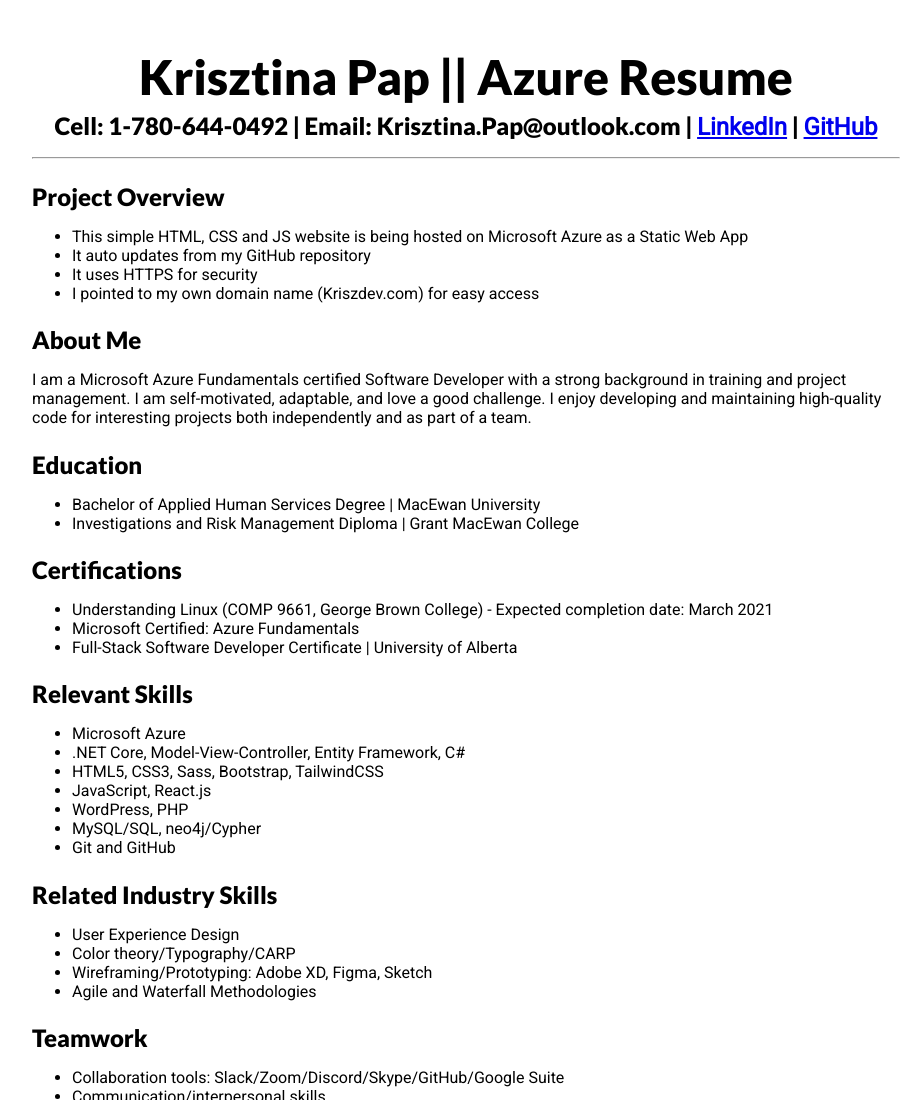
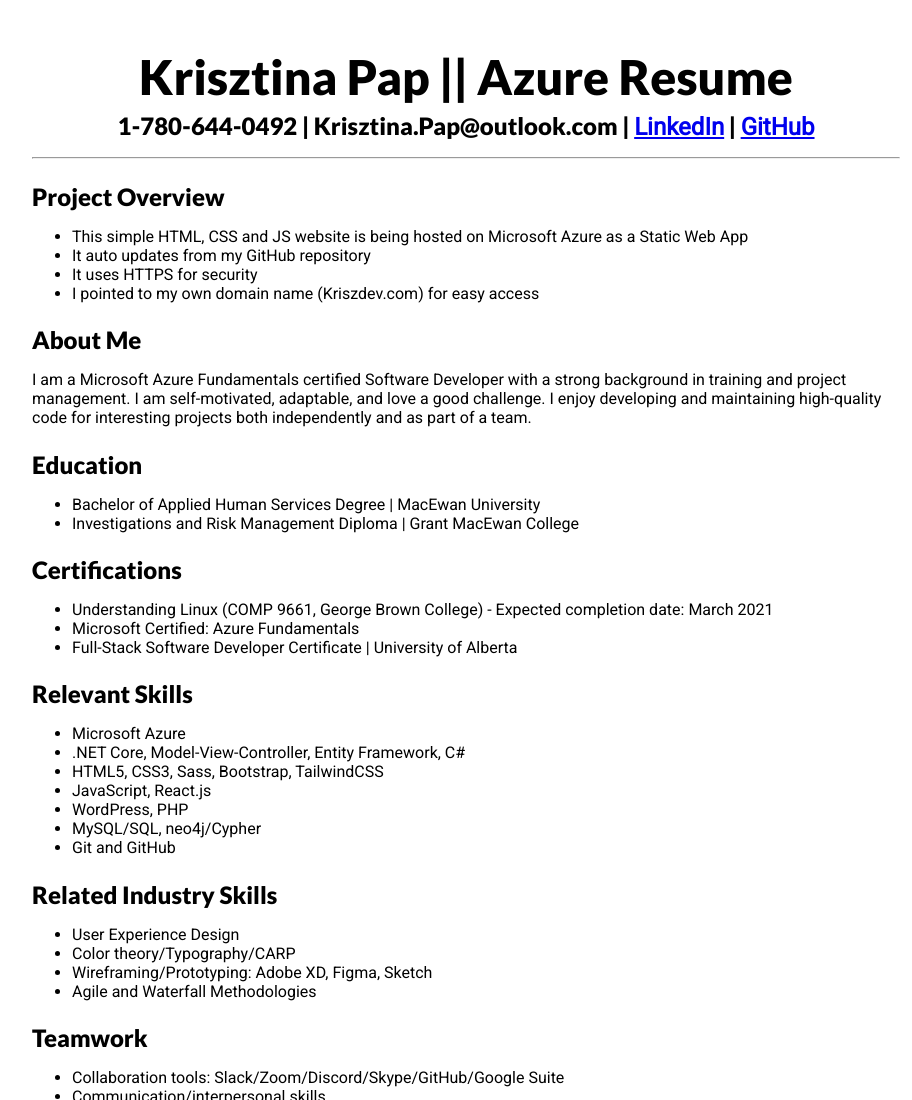
Before and after one commit to KrisztinaPap/azure-resume, a plain HTML site: page index.html in a window 1280 px wide. Shown: the top 1100 px of the page, without its empty margins (174-1086 px from the left). Drawn offline with Linux system fonts and the light colour scheme.

Commit message:
Updated header

```diff
--- a/index.html
+++ b/index.html
@@ -14,7 +14,7 @@
 <body class="container">
     <header>
         <h1>Krisztina Pap || Azure Resume</h1>
-        <h2>Cell: 1-780-644-0492 | Email: Krisztina.Pap@outlook.com | <a href="https://www.linkedin.com/in/krisztinapap/">LinkedIn</a> | <a href="https://github.com/KrisztinaPap">GitHub</a></h2>
+        <h2>1-780-644-0492 | Krisztina.Pap@outlook.com | <a href="https://www.linkedin.com/in/krisztinapap/">LinkedIn</a> | <a href="https://github.com/KrisztinaPap">GitHub</a></h2>
         <hr/>
     </header>
     <div>
```
